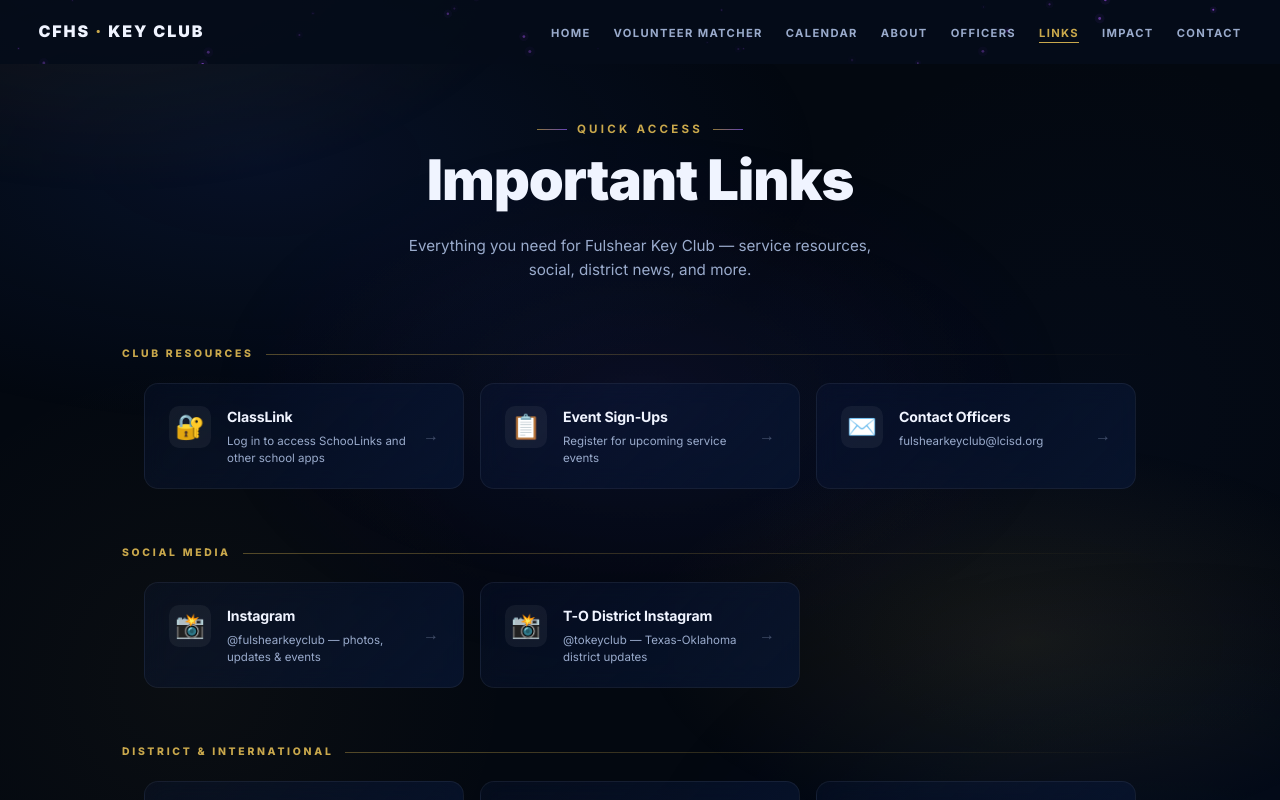
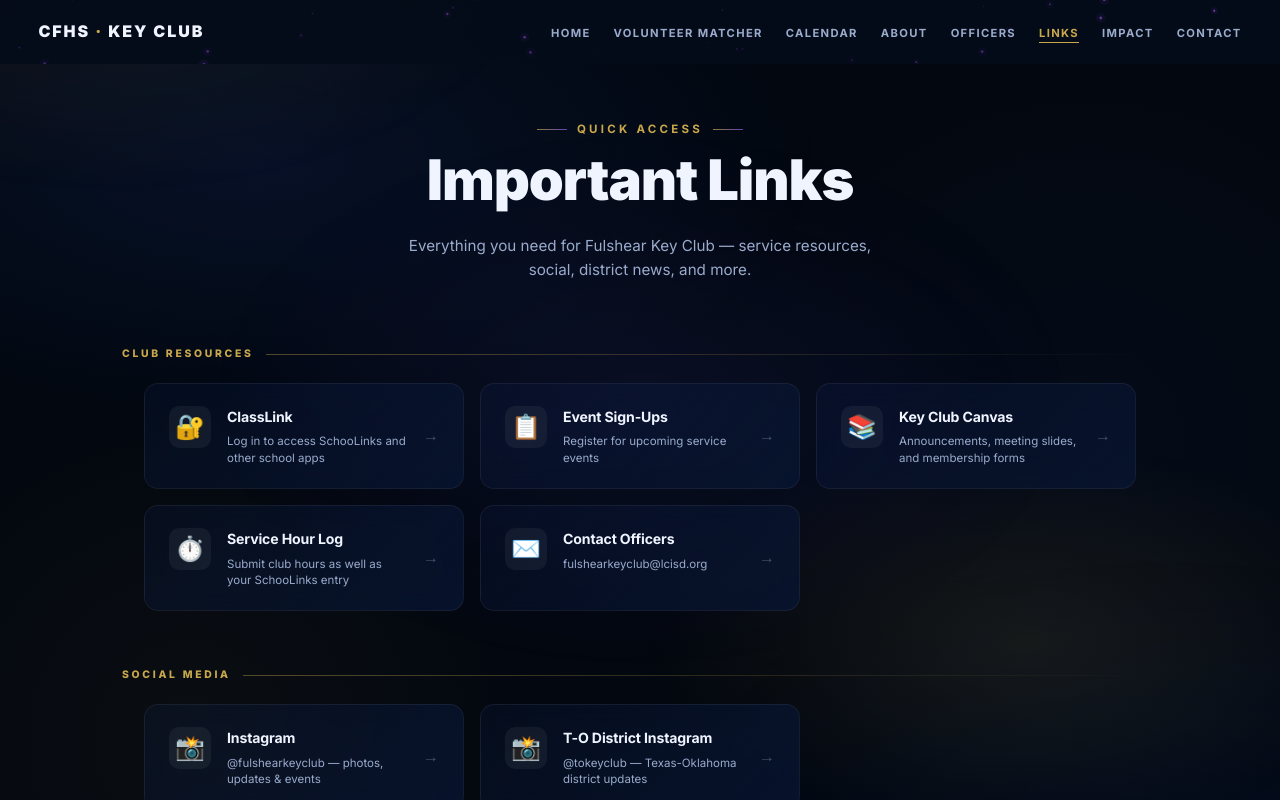
Before and after one commit to pradyunvishu-design/LedCon-Fulshear-Key-Club, a Next.js app: page /links in a window 1280 px wide. Shown: the top 800 px of the page. Built offline with nearby package versions, Linux system fonts and the light colour scheme.

Commit message:
Connect event sign-ups, Canvas, and the service hour log

```diff
--- a/app/links/page.tsx
+++ b/app/links/page.tsx
@@ -7,7 +7,9 @@ const linkGroups = [
     border: "rgba(201,168,76,0.6)",
     links: [
       { title: "ClassLink", desc: "Log in to access SchooLinks and other school apps", href: "https://login.classlink.com/my/lcisd", icon: "🔐" },
-      { title: "Event Sign-Ups", desc: "Register for upcoming service events", href: "https://www.signupgenius.com", icon: "📋" },
+      { title: "Event Sign-Ups", desc: "Register for upcoming service events", href: "/calendar", icon: "📋" },
+      { title: "Key Club Canvas", desc: "Announcements, meeting slides, and membership forms", href: "https://lcisd.instructure.com/courses/127230", icon: "📚" },
+      { title: "Service Hour Log", desc: "Submit club hours as well as your SchooLinks entry", href: "https://docs.google.com/forms/d/e/1FAIpQLSeZE9zNv9yGKKcc1cKnZn-IcJIapnr054bNA2uypLOM-uiduw/viewform?usp=header", icon: "⏱️" },
       { title: "Contact Officers", desc: "fulshearkeyclub@lcisd.org", href: "mailto:fulshearkeyclub@lcisd.org", icon: "✉️" },
     ],
   },
```
